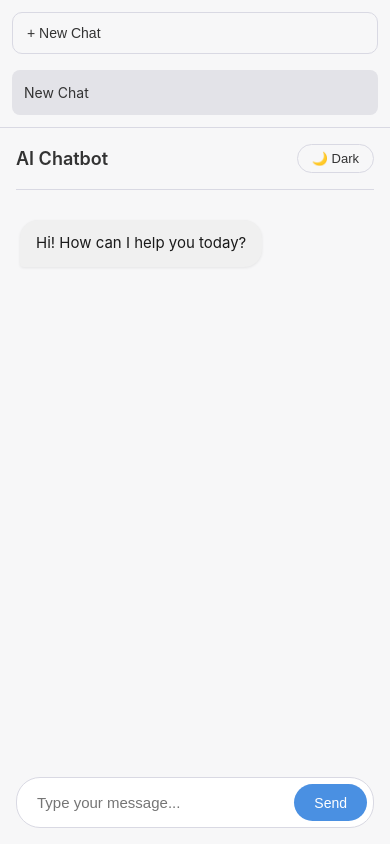
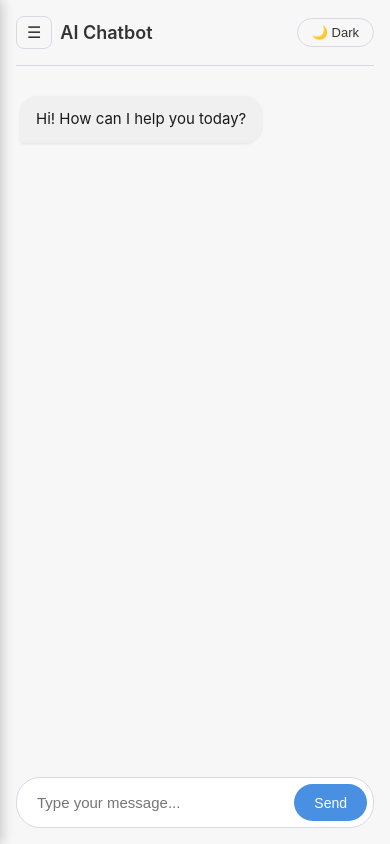
Before and after one commit to tubashakeel67-ai/AI-Chatbot-app, a Flask app: page / in a window 390 px wide. Run offline with Flask 3, Linux system fonts and the light colour scheme; data comes from the database, SQL or seed files in the repository; data that the repository does not hold is empty.

Commit message:
Add mobile hamburger menu and fix sidebar layout

```diff
--- a/static/css/style.css
+++ b/static/css/style.css
@@ -70,7 +70,38 @@ body {
     transition: background-color 0.2s ease;
 }
 
+.sidebar-top {
+    display: flex;
+    align-items: center;
+    gap: 8px;
+    margin-bottom: 16px;
+}
+
+#menu-toggle-btn {
+    display: none;
+    background: none;
+    border: 1px solid var(--input-border);
+    border-radius: 8px;
+    padding: 8px 10px;
+    cursor: pointer;
+    color: var(--text-color);
+    font-size: 16px;
+}
+
+#menu-toggle-btn-mobile {
+    display: none;
+    background: none;
+    border: 1px solid var(--input-border);
+    border-radius: 8px;
+    padding: 6px 10px;
+    cursor: pointer;
+    color: var(--text-color);
+    font-size: 16px;
+    margin-right: 8px;
+}
+
 #new-chat-btn {
+    flex: 1;
     padding: 12px 14px;
     background-color: transparent;
     color: var(--text-color);
@@ -79,7 +110,6 @@ body {
     cursor: pointer;
     font-size: 14px;
     font-weight: 500;
-    margin-bottom: 16px;
     text-align: left;
     transition: background-color 0.15s ease;
 }
@@ -190,6 +220,10 @@ body {
     color: #e74c3c;
 }
 
+.sidebar-overlay {
+    display: none;
+}
+
 .chat-container {
     flex: 1;
     display: flex;
@@ -207,6 +241,11 @@ body {
     margin-bottom: 20px;
     padding-bottom: 16px;
     border-bottom: 1px solid var(--input-border);
+}
+
+.header-left {
+    display: flex;
+    align-items: center;
 }
 
 .chat-container h1 {
@@ -315,20 +354,6 @@ body {
     border-radius: 10px;
 }
 
-@media (max-width: 700px) {
-    .app-wrapper {
-        flex-direction: column;
-    }
-    .sidebar {
-        width: 100%;
-        max-height: 150px;
-        border-bottom: 1px solid var(--input-border);
-    }
-    .chat-container {
-        padding: 16px;
-    }
-}
-
 .bot-message pre {
     background-color: #1e1e1e;
     color: #d4d4d4;
@@ -424,7 +449,6 @@ body {
     font-family: inherit;
 }
 
-/* ---- Full message copy button (icon-based) ---- */
 .message-copy-btn {
     display: flex;
     align-items: center;
@@ -458,3 +482,46 @@ body {
 .message-copy-btn.copied {
     color: #2ecc71;
 }
+
+/* ---- Mobile: hamburger menu + slide-in sidebar ---- */
+@media (max-width: 700px) {
+    .app-wrapper {
+        position: relative;
+    }
+
+    .sidebar {
+        position: fixed;
+        top: 0;
+        left: 0;
+        height: 100vh;
+        width: 260px;
+        z-index: 200;
+        transform: translateX(-100%);
+        transition: transform 0.25s ease;
+        box-shadow: 2px 0 12px rgba(0, 0, 0, 0.2);
+    }
+
+    .sidebar.open {
+        transform: translateX(0);
+    }
+
+    .sidebar-overlay.open {
+        display: block;
+        position: fixed;
+        top: 0;
+        left: 0;
+        width: 100%;
+        height: 100%;
+        background: rgba(0, 0, 0, 0.4);
+        z-index: 150;
+    }
+
+    #menu-toggle-btn-mobile {
+        display: inline-flex;
+    }
+
+    .chat-container {
+        padding: 16px;
+        height: 100vh;
+    }
+}
--- a/static/js/script.js
+++ b/static/js/script.js
@@ -4,8 +4,21 @@ const sendBtn = document.getElementById('send-btn');
 const themeToggle = document.getElementById('theme-toggle');
 const newChatBtn = document.getElementById('new-chat-btn');
 const chatList = document.getElementById('chat-list');
+const sidebar = document.getElementById('sidebar');
+const sidebarOverlay = document.getElementById('sidebar-overlay');
+const menuToggleBtnMobile = document.getElementById('menu-toggle-btn-mobile');
 
 let currentChatId = parseInt(chatBox.getAttribute('data-current-chat-id'));
+
+menuToggleBtnMobile.addEventListener('click', function () {
+    sidebar.classList.add('open');
+    sidebarOverlay.classList.add('open');
+});
+
+sidebarOverlay.addEventListener('click', function () {
+    sidebar.classList.remove('open');
+    sidebarOverlay.classList.remove('open');
+});
 
 const copyIconSVG = `<svg width="14" height="14" viewBox="0 0 24 24" fill="none" stroke="currentColor" stroke-width="2" stroke-linecap="round" stroke-linejoin="round"><rect x="9" y="9" width="13" height="13" rx="2"></rect><path d="M5 15H4a2 2 0 0 1-2-2V4a2 2 0 0 1 2-2h9a2 2 0 0 1 2 2v1"></path></svg>`;
 const checkIconSVG = `<svg width="14" height="14" viewBox="0 0 24 24" fill="none" stroke="currentColor" stroke-width="2" stroke-linecap="round" stroke-linejoin="round"><polyline points="20 6 9 17 4 12"></polyline></svg>`;
@@ -112,6 +125,9 @@ newChatBtn.addEventListener('click', async function () {
 
     document.querySelectorAll('.chat-item').forEach(item => item.classList.remove('active'));
     chatList.prepend(chatItem);
+
+    sidebar.classList.remove('open');
+    sidebarOverlay.classList.remove('open');
 });
 
 function createChatItemElement(chatId, title) {
@@ -162,6 +178,9 @@ async function loadChat(chatId) {
     });
 
     scrollToBottom();
+
+    sidebar.classList.remove('open');
+    sidebarOverlay.classList.remove('open');
 }
 
 async function deleteChat(chatId, chatItemElement) {
@@ -226,8 +245,8 @@ function showChatMenu(e, chatId, chatItem) {
     const menu = document.createElement('div');
     menu.classList.add('chat-menu-dropdown');
     menu.innerHTML = `
-        <button class="menu-option rename-option"> Rename</button>
-        <button class="menu-option delete-option"> Delete</button>
+        <button class="menu-option rename-option">✏️ Rename</button>
+        <button class="menu-option delete-option">🗑️ Delete</button>
     `;
 
     chatItem.appendChild(menu);
--- a/templates/index.html
+++ b/templates/index.html
@@ -12,8 +12,11 @@
 
     <div class="app-wrapper">
 
-        <div class="sidebar">
-            <button id="new-chat-btn">+ New Chat</button>
+        <div class="sidebar" id="sidebar">
+            <div class="sidebar-top">
+                <button id="menu-toggle-btn">☰</button>
+                <button id="new-chat-btn">+ New Chat</button>
+            </div>
             <div id="chat-list">
                 {% for chat_id, title in chats %}
                     <div class="chat-item {{ 'active' if chat_id == active_chat_id else '' }}" data-chat-id="{{ chat_id }}">
@@ -23,11 +26,15 @@
                 {% endfor %}
             </div>
         </div>
+        <div class="sidebar-overlay" id="sidebar-overlay"></div>
 
         <div class="chat-container">
 
             <div class="chat-header">
-                <h1>AI Chatbot</h1>
+                <div class="header-left">
+                    <button id="menu-toggle-btn-mobile">☰</button>
+                    <h1>AI Chatbot</h1>
+                </div>
                 <button id="theme-toggle">🌙 Dark</button>
             </div>
 
```
